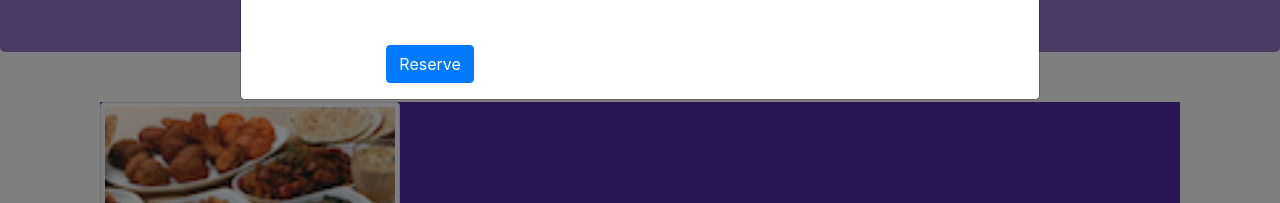
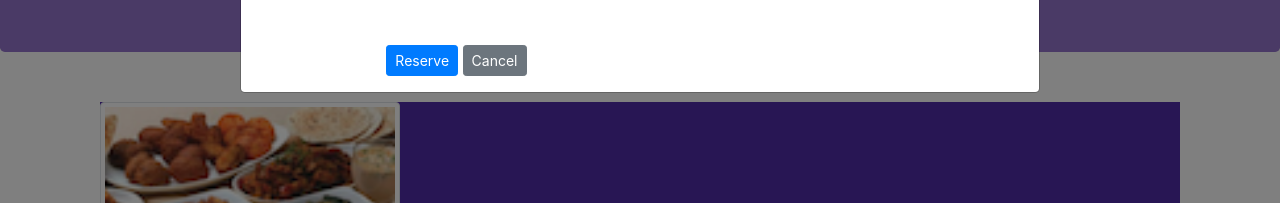
Before and after one commit to dangtrannam/Confusion, a website: page index.html in a window 1280 px wide. Both pictures are taken after a click on the button "Reserve Table". Shown: the part 282-485 px from the top of the page. Drawn offline with nearby package versions, Linux system fonts and the light colour scheme.

Commit message:
add cancel button

```diff
--- a/index.html
+++ b/index.html
@@ -170,7 +170,8 @@
                         <div class="form-row mt-3 mt-md-5">
                             <div class="col-md-2"></div>
                             <div class="col-md">
-                                <button type="submit" class="btn btn-primary">Reserve</button>
+                                <button type="submit" class="btn btn-primary btn-sm">Reserve</button>
+                                <button type="button" class="btn btn-secondary btn-sm ml-auto" data-dismiss="modal">Cancel</button>
                             </div>
                         </div>
                     </form>
```
